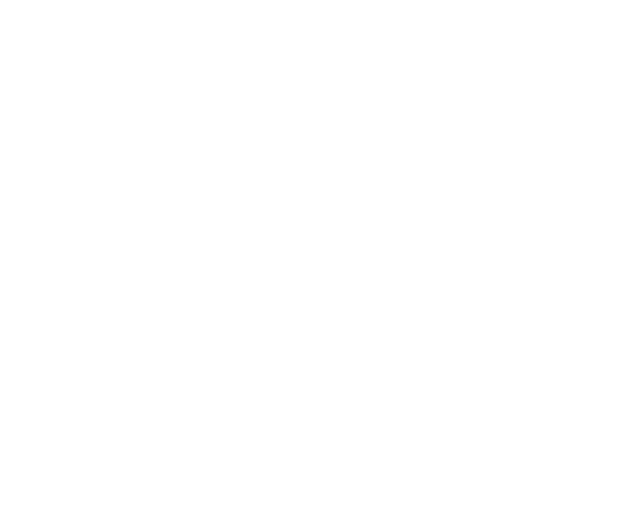
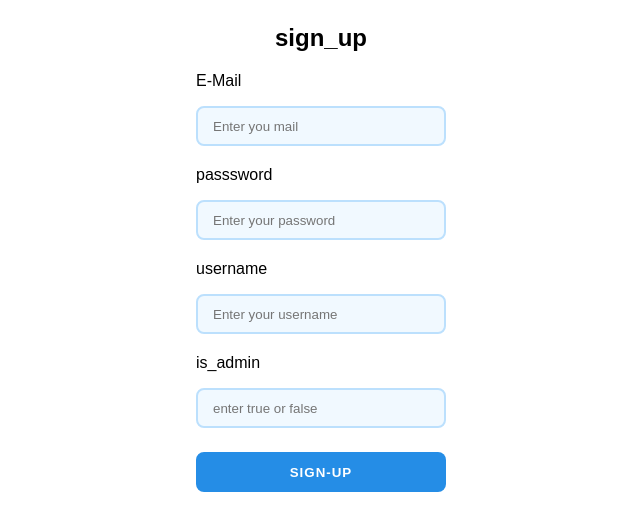
Before and after one commit to ajay12D/user_dasyhboard, a React (Vite) app: page / in a window 1280 px wide. Before the commit this address had no page. Shown: the top 530 px of the page, without its empty margins (319-959 px from the left). Built offline with nearby package versions, Linux system fonts and the light colour scheme.

Commit message:
admin_frontend & pdf_sent_in_mail

```diff
--- a/src/App.jsx
+++ b/src/App.jsx
@@ -1,9 +1,14 @@
+import { BrowserRouter,Routes,Route } from "react-router-dom";
 import React from "react";
  import { Singnup } from "./components/signup.jsx";
- import { BrowserRouter,Routes,Route } from "react-router-dom";
 import { Singnin } from "./components/signin.jsx";
 import {UserProfile} from "./components/user_dashboard.jsx";
 import { User } from "./components/user.jsx";
+import { Admin_signup } from "./components/admin_signup.jsx";
+import { admin_login } from "./components/admin_loigin.jsx";
+import { admin_dBorad } from "./components/admin_dashboard.jsx";
+import { UserInvited } from "./components/invite_tab.jsx";
+import { OnSucessTask } from "./components/mail_sent_success.jsx";
 
 export const App = () => {
   return(
@@ -11,9 +16,14 @@ export const App = () => {
   <BrowserRouter>
      <Routes>
      <Route path= "/signup" Component={Singnup}/>
+     <Route path = "/admin_login" Component={admin_login} />
+     <Route path = "/admin_dBorad" Component={admin_dBorad} />
+     <Route path = "/invited" Component={UserInvited} />
+     <Route path = "/" Component={Admin_signup}/>
       <Route path = "/signin" Component={Singnin}/>
       <Route path = "/profile" Component={UserProfile}/>
       <Route path = '/me'  Component = {User}/>
+      <Route path = "/completed" Component={OnSucessTask} />
       </Routes>
   </BrowserRouter>
   </div>
--- /dev/null
+++ b/src/components/admin_dashboard.jsx
@@ -0,0 +1,46 @@
+import axios from "axios";
+import React, { useEffect, useState } from "react";
+import { useNavigate } from "react-router-dom";
+
+
+export const admin_dBorad = () => {
+    const [data, setData] = useState(null);
+
+    const navigate = useNavigate();
+
+ async function getData(){
+  const response  = await axios.get('http://localhost:3000/api/user',{
+         headers:{
+            token: localStorage.getItem('token')
+         }
+       });
+
+        if(response.data){
+            setData(response.data);
+        }
+    }
+
+    useEffect(() => {
+        getData();
+    },[]);
+
+   async function inviteUser(){
+   const response =   await axios.post('http://localhost:3000/api/invite',{}, {
+         headers: {
+            token: localStorage.getItem('token')
+         }
+      });
+
+       if(response.data){
+            navigate('/invited')
+       }
+    }
+
+     return (
+        <div>
+            <h3>admin_username: {data?.usr?.username}</h3>
+            <h3>admin_email: {data?.usr?.email}</h3>
+            <button onClick={inviteUser}>invite_user</button>
+            </div>
+     )
+}
--- /dev/null
+++ b/src/components/admin_loigin.jsx
@@ -0,0 +1,46 @@
+ import React, { useState} from "react";
+ import { useNavigate } from "react-router-dom";
+ import axios from "axios";
+
+
+ export const admin_login = () => {
+    const [email, setEmail] = useState(null);
+    const [password, setPassword] = useState(null);
+
+    const navigation = useNavigate();
+
+  async function theHandler(){
+     const res = await axios.post('http://localhost:3000/api/signin',{
+      email: email,
+      password: password
+     });
+
+     if(res.data){
+      localStorage.setItem('token', res.data.token);
+      navigation('/admin_dBorad')
+     }
+  }
+
+    return (
+      <div className="form">
+                  <div className="heading">SIGN IN</div>
+                  <form onSubmit={(e) => e.preventDefault()}>
+                      <div>
+                          <label htmlFor="e-mail">E-Mail</label>
+                          <input type="email" id="e-mail" placeholder="Enter you mail" value = {email} onChange={(e) => {
+                            setEmail(e.target.value)
+                          }}/>
+                      </div>
+            <div>
+                          <label htmlFor="passsword">passsword</label>
+                          <input type="password" id="password" placeholder="Enter your password" value = {password} onChange={(e) => {
+                            setPassword(e.target.value)
+                          }} />
+                      </div>
+                      <button type="submit" onClick={theHandler}>
+                          Sign-in
+                      </button>
+                  </form>
+          </div>
+    )
+ }
--- /dev/null
+++ b/src/components/admin_signup.jsx
@@ -0,0 +1,58 @@
+import axios from "axios";
+import React, { useState } from "react";
+import { useNavigate } from "react-router-dom";
+
+
+export const Admin_signup = () => {
+const [data, setData] = useState(null);
+const [email,setEmail] = useState(null);
+const [username, setUser] = useState(null);
+const [password, setPass] = useState(null);
+const [is_admin, setAdmin] = useState(null);
+
+const navigate = useNavigate()
+
+async function theHandler(){
+    const response = await axios.post('http://localhost:3000/api/signup', {
+        email: email,
+         password: password,
+         username:username,
+         is_admin: is_admin
+    },);
+
+     if(response.data){
+          navigate('/admin_login')
+     }
+}
+  return (
+    <div className="form">
+        <div className="heading">sign_up</div>
+        <form onSubmit={(e)=> e.preventDefault()}>
+                        <div>
+                          <label htmlFor="e-mail">E-Mail</label>
+                          <input type="email" id="e-mail" placeholder="Enter you mail" value ={email} onChange={(e) => {
+                            setEmail(e.target.value)
+                          }} />
+                      </div>
+                     <div>
+                          <label htmlFor="passsword">passsword</label>
+                          <input type="password" id="password" placeholder="Enter your password" value ={password} onChange={(e) => {
+                            setPass(e.target.value)
+                          }} />
+                      </div>
+                       <div>
+                          <label htmlFor="username">username</label>
+                          <input type="text" id="usrname" placeholder="Enter your username" value ={username} onChange={(e) => {
+                            setUser(e.target.value)
+                          }}/>
+                      </div>
+                      <div>
+                        <label htmlFor="role">is_admin</label>
+                        <input type="text" id = "role" placeholder="enter true or false" value={is_admin}
+                        onChange={(e) =>setAdmin(e.target.value)} />
+                      </div>
+                      <button onClick = {theHandler}>sign-up</button>
+            </form>
+    </div>
+  )
+}
--- /dev/null
+++ b/src/components/invite_tab.jsx
@@ -0,0 +1,12 @@
+import React  from "react";
+
+export const UserInvited = () => {
+    return (
+        <div>
+            <img src =  {'/src/assets/user.png'}
+             height= '300px'
+             width =  '300px'/>
+             <h2>USER INVITED</h2>
+        </div>
+    )
+}
--- /dev/null
+++ b/src/components/mail_sent_success.jsx
@@ -0,0 +1,15 @@
+
+
+import React from "react";
+
+
+export const OnSucessTask =() => {
+    return (
+        <div>
+         <img src = {'src/assets/task-completed.png'}
+          height= '300px'
+         width= '300px'/>
+         <h2>Mission Completed</h2>
+        </div>
+    )
+}
--- a/src/components/user.jsx
+++ b/src/components/user.jsx
@@ -1,9 +1,12 @@
 import React ,{useEffect, useState} from "react";
 import axios from "axios";
+import { useNavigate } from "react-router-dom";
 
 export const User= () => {
     const [mydata, setmyData] = useState('');
     const [img, setImg] = useState('');
+
+    const navigate = useNavigate();
 
         useEffect(() => {
             axios.get('http://localhost:3000/api/me', {
@@ -25,7 +28,8 @@ export const User= () => {
           })
 
             if(res.data){
-                 console.log('file is downloaded suceessfully')
+                 console.log('file is downloaded suceessfully and sent to user');
+                 navigate('/completed')
             }
             else{
                 console.log('file did not downloaded')
--- a/src/components/user_dashboard.jsx
+++ b/src/components/user_dashboard.jsx
@@ -4,19 +4,47 @@ import { useNavigate } from "react-router-dom";
 
 
 export const UserProfile = () => {
+  const [data, setData] = useState(null);
+    const navigate =useNavigate()
+  useEffect(()=>{
+    axios.get('http://localhost:3000/api/user',{
+
+        headers:{
+           token : localStorage.getItem('token')
+        }
+    }).then((res) => setData(res.data))
+      .catch((err) => console.log('error in geting user'))
+},[]);
+
+  useEffect(() => {
+     if(data?.add){
+        navigate('/me')
+     }
+  }, [data])
+
+    console.log(data?.add)
+    return (
+      <div>
+ {data?.add?'loading':<TheProfile data = {data} />}
+      </div>
+    )
+};
+
+const TheProfile = (props) => {
   const [img,setImg] = useState();
-
-    const [data, setData] = useState(null);
+  const Input = useRef()
+  const ref = useRef();
   const token = localStorage.getItem('token');
   const [displayData, setDisData] = useState(null);
   const [address, setAdres] = useState(null)
 
   const navigate = useNavigate()
-    const Input = useRef();
-    const input = document.querySelector('input[name="profile-files"]');
+  const inputBox = useRef();
+
 
   function theHandler() {
-        const files = input.files;
+
+      const files = inputBox.current.files
 
       const formData = new FormData();
       for (let file of files) {
@@ -73,22 +101,14 @@ useEffect(() => {
 
 
 
-    useEffect(()=>{
-        axios.get('http://localhost:3000/api/user',{
 
-            headers:{
-                token: token
-            }
-        }).then((res) => setData(res.data))
-          .catch((err) => console.log('error in geting user'))
-    },[])
 
   return (
       <>
       <div className="divi">
           <div>
-              <h1> userInfo: {data?.usr?.username}</h1>
-              <h1>useremail: {data?.usr.email}</h1>
+            <h1> userInfo: {props.data?.usr?.username}</h1>
+            <h1>useremail: {props.data?.usr.email}</h1>
             <img src = {`http://localhost:3000/uploads/${displayData}`}
                  height="100px"
                  width= "100px"
@@ -100,18 +120,18 @@ useEffect(() => {
       <form  encType="multipart/form-data" onSubmit={e => e.preventDefault()}>
   <div>
       <label>Upload profile picture</label>
-        <input type="file" name="profile-files"  required  />
+      <input type="file" name="profile-files" required ref= {inputBox}  />
   </div>
   <div>
       <input type="submit" value="Upload" onClick={theHandler} />
   </div>
   <div>
   <label htmlFor="address">address</label>
-      <input type = "text"  ref ={Input} name = "address" />
+    <input type = "text" required ref ={Input} name = "address" />
     <button onClick={address_handler}>adress</button>
   </div>
  </form>
       </div>
       </>
   )
-};
+}
--- a/src/index.css
+++ b/src/index.css
@@ -56,7 +56,7 @@
   border-radius: 8px;
 }
 
-.form button {
+ button {
   height: 40px;
   width: 100%;
   background-color: #258de6;
```
Also changed, not shown: src/assets/task-completed.png (added), src/assets/user.png (added). Lines whose indentation alone changed are shown as unchanged.
